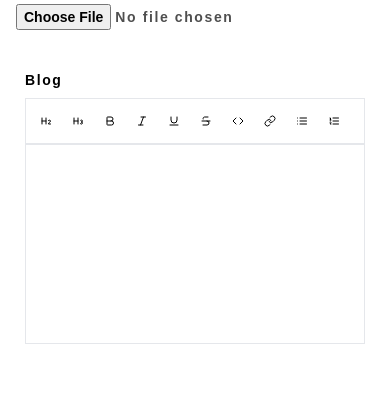
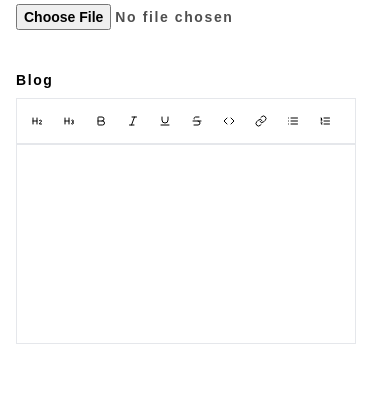
Before and after one commit to ovie-daveth/react-portfolio, a React (Create React App) app: page /blog/write in a window 390 px wide. Shown: the part 377-771 px from the top of the page. Built offline with nearby package versions, Linux system fonts and the light colour scheme.

Commit message:
adjustment on write blog

```diff
--- a/src/pages/blogs/WriteBlog.tsx
+++ b/src/pages/blogs/WriteBlog.tsx
@@ -70,7 +70,7 @@ const WriteBlog = () => {
                         <label className={`${isUp === 2 ? " -translate-y-4" : "translate-y-0"} text-sm md:text-[15px] transition-all ease-in-out duration-300`} htmlFor="title">Blog Header</label>
                         <input value={formData.img} name="img" onChange={handleChange}  type="file" id="title" className='text-textLight dark:text-dark-textLight text-sm' />
                     </div>
-                    <div className='flex flex-col gap-2 leading-relaxed tracking-widest group w-[95%] md:w-full mx-auto'>
+                    <div className='flex flex-col gap-2 leading-relaxed tracking-widest group w-[95%] md:w-full'>
                         <label className={`${isUp === 3 ? " -translate-y-4" : "translate-y-0"} text-sm md:text-[15px] transition-all ease-in-out duration-300`} htmlFor="title">Blog</label>
                         <Tiptap description={formData.content} onChange={handleContentChange} name="content" />
                     </div>
```
